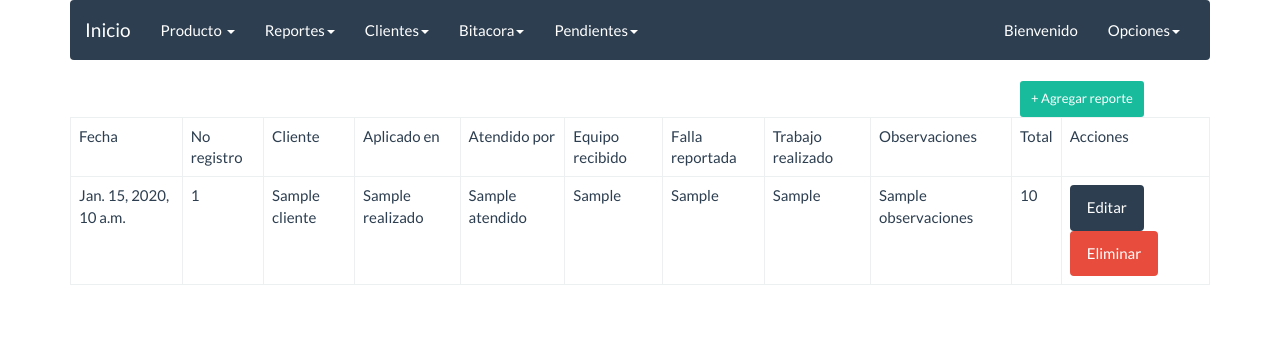
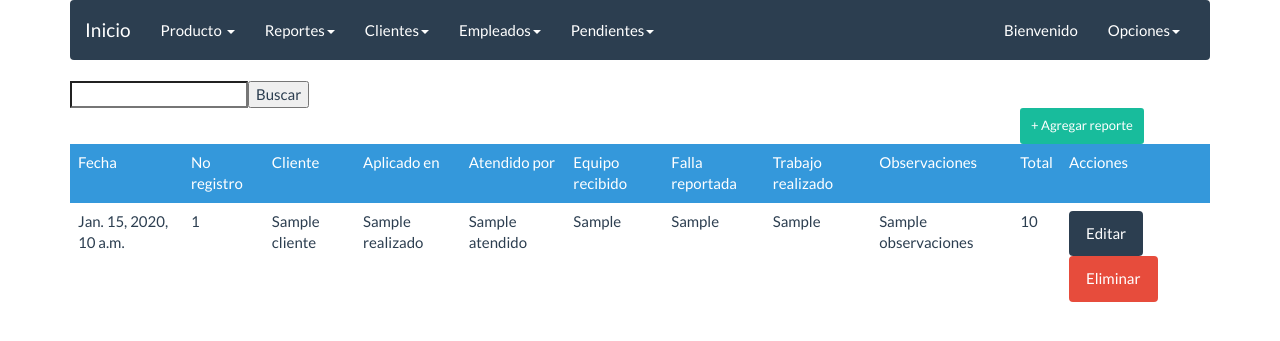
Before and after one commit to alejandrope07/Residencia, a Django app: template mysitio/templates/sistema/reportes_lista.html in a window 1280 px wide. Shown: the top 341 px of the page. Run offline with Django 3.2, Linux system fonts and the light colour scheme; the template is opened without the code that fills it: most values are stand-ins (such as "Sample title", 1, 10 or a date in 2020); some libraries are stand-ins or nearby versions.

Commit message:
actualizado

```diff
--- a/mysitio/apps/clientes/forms.py
+++ b/mysitio/apps/clientes/forms.py
@@ -17,7 +17,7 @@ class ClientesForms(forms.ModelForm):
 		]
 		labels = {
 			'cliente': 'Cliente',
-			'direccion': 'Direccion',
+			'direccion': 'Dirección',
 			'ciudad': 'Ciudad',
 			'telefono': 'Telefono',
 			'email': 'E-mail',
--- a/mysitio/apps/equipos/forms.py
+++ b/mysitio/apps/equipos/forms.py
@@ -37,6 +37,6 @@ class EquiposForm(forms.ModelForm):
 		'descripcion': forms.TextInput(attrs={'class': 'form-control'}),
 		'proveedor': forms.TextInput(attrs={'class': 'form-control'}),
 		'fecha_recibido': forms.TextInput(attrs={'class': 'form-control'}),
-		'cliente': forms.TextInput(attrs={'class': 'form-control'}),
+		'cliente': forms.Select(attrs={'class': 'form-control'}),
 		'precio': forms.TextInput(attrs={'class': 'form-control'}),
 		}
--- a/mysitio/apps/equipos/models.py
+++ b/mysitio/apps/equipos/models.py
@@ -1,5 +1,5 @@
 from django.db import models
-
+from apps.clientes.models import Clientes, Empleados, Lugar
 # Create your models here.
 
 
@@ -10,5 +10,5 @@ class Equipo(models.Model):
 	descripcion = models.CharField(max_length=50)
 	proveedor = models.CharField(max_length=30)
 	fecha_recibido = models.DateField()
-	cliente = models.CharField(max_length=40)
+	cliente = models.ForeignKey(Clientes, null=True, blank=True, on_delete=models.CASCADE)
 	precio = models.IntegerField()
--- a/mysitio/apps/reportes/urls.py
+++ b/mysitio/apps/reportes/urls.py
@@ -1,5 +1,5 @@
 from django.urls import path,include
-from apps.reportes.views import index, buscar, reportes_view, ReportesCrear, ReportesUpdate, ReportesList, ReportesDelete
+from apps.reportes.views import index, reportes_view, ReportesCrear, ReportesUpdate, ReportesList, ReportesDelete
 from apps.clientes.views import  CargarClientes
 
 
@@ -12,4 +12,5 @@ urlpatterns = [
     path('eliminar/<int:pk>/', ReportesDelete.as_view(), name='reportes_eliminar'),
     path('editarc/', CargarClientes, name='cliente_editar'),
 
+
 ]
--- a/mysitio/templates/base/base.html
+++ b/mysitio/templates/base/base.html
@@ -13,6 +13,7 @@
 	<link rel="stylesheet" href="{% static 'css/bootstrap.min.css' %}">
 
 	<script src="{% static 'bootstrap-datepicker/js/bootstrap-datepicker.js' %}" charset="utf-8"></script>
+	<script src="{% static 'bootstrap-datepicker/locales/bootstrap-datepicker.es.min.js' %}" charset="utf-8"></script>
 	<link rel="stylesheet" href="{% static 'bootstrap-datepicker/css/bootstrap-datepicker.css' %}">
 
 </head>
@@ -67,10 +68,10 @@
 			                        	</ul>
 									</li>
 			                        <li class="dropdown">
-			                        	<a href="#" class="dropdown-toggle" data-toggle="dropdown" role="button" aria-expanded="false">Bitacora<span class="caret"></span></a>
+			                        	<a href="#" class="dropdown-toggle" data-toggle="dropdown" role="button" aria-expanded="false">Empleados<span class="caret"></span></a>
 			                        	<ul class="dropdown-menu" role="menu">
 				                            <li>
-				                        		<a href="{% url 'bitacoras_nuevo' %}">Nueva bitacora</a>
+				                        		<a href="{% url 'empleados_nuevo' %}">Nuevo empleado</a>
 				                        	</li>
 			                        	</ul>
 			                        </li>
--- a/mysitio/templates/sistema/reportes_lista.html
+++ b/mysitio/templates/sistema/reportes_lista.html
@@ -1,11 +1,17 @@
 {% extends 'base/base.html' %}
 
 {% block content %}
+
+<input type="text" name="buscador"><button class="btm btm-danger" type="submit" action='sistema/index.html'>Buscar</button>
+
 <div class="table-responsive">
-<table class="table table-bordered">
 	<a class="btn btn-success btn-sm col-md-offset-10" href="{% url 'reportes_nuevo' %}" align=right>+ Agregar reporte</a>
+	<br>
+<table class="table table-hover">
+
+
 	<thead>
-		<tr>
+		<tr class="info">
 			<td>Fecha</td>
 			<td>No registro</td>
 			<td>Cliente</td>
@@ -64,6 +70,52 @@
 
 
 </ul>
+<script>
 
 
+
+	$(document).ready(function(){
+
+
+	});
+
+	function buscar(){
+		var $buscar = $("#buscar").val();
+
+
+		if($buscar == ""){
+
+		}
+		else{
+			$.ajax({
+				dataType: "json",
+				data: {"buscador": $buscar},
+				type: "GET",
+				url: 'buscar',
+
+				beforeSend: function(){},
+				success: function(data){
+
+					alert(data)
+					for (var i = 0; i <= data.length; i++){
+
+
+					}
+
+
+				},
+				error: function(xhr,err){
+					alert("readyState ="+ xhr.readyState + " direccion = " + xhr.status + "respuesta =" + xhr.responseText);
+
+				},
+
+			});
+		}
+	}
+
+
+
+
+</script>
+
 {% endblock %}
```
Also changed, not shown: mysitio/apps/reportes/views.py (+3 -5 lines), mysitio/templates/sistema/pendientes_form.html (+12 -6 lines), mysitio/templates/sistema/reportes_form.html (+11 -1 lines), mysitio/apps/equipos/migrations/0002_auto_20190423_1723.py (added).
